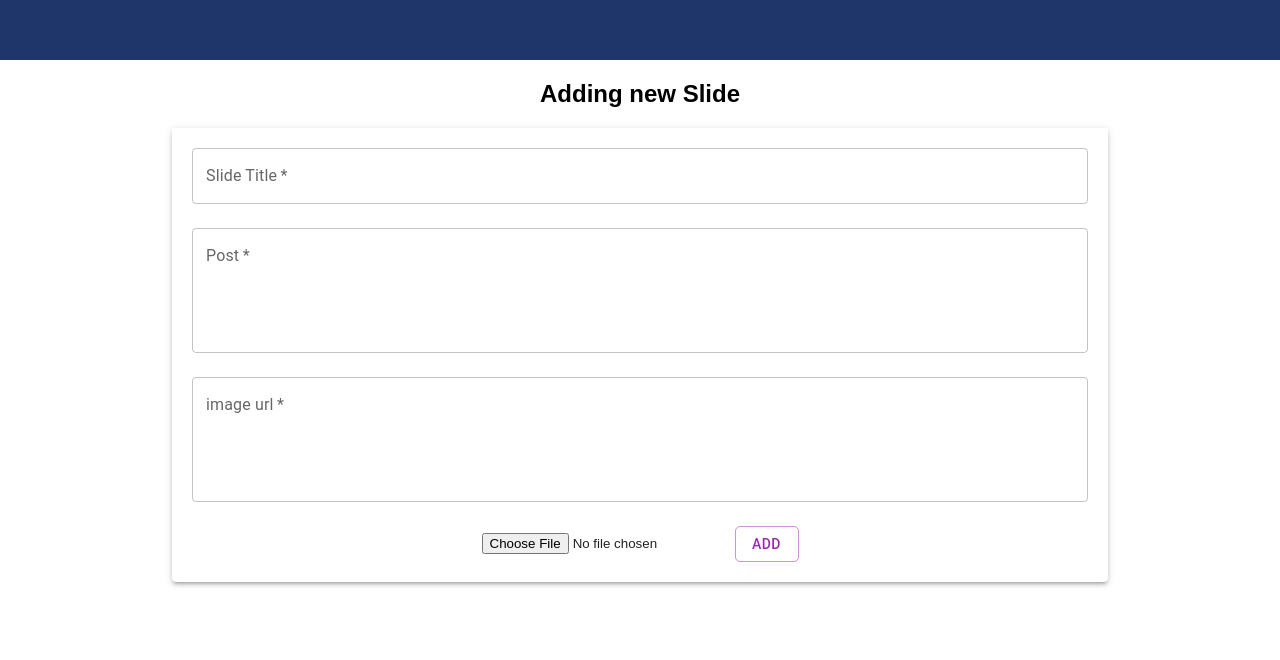
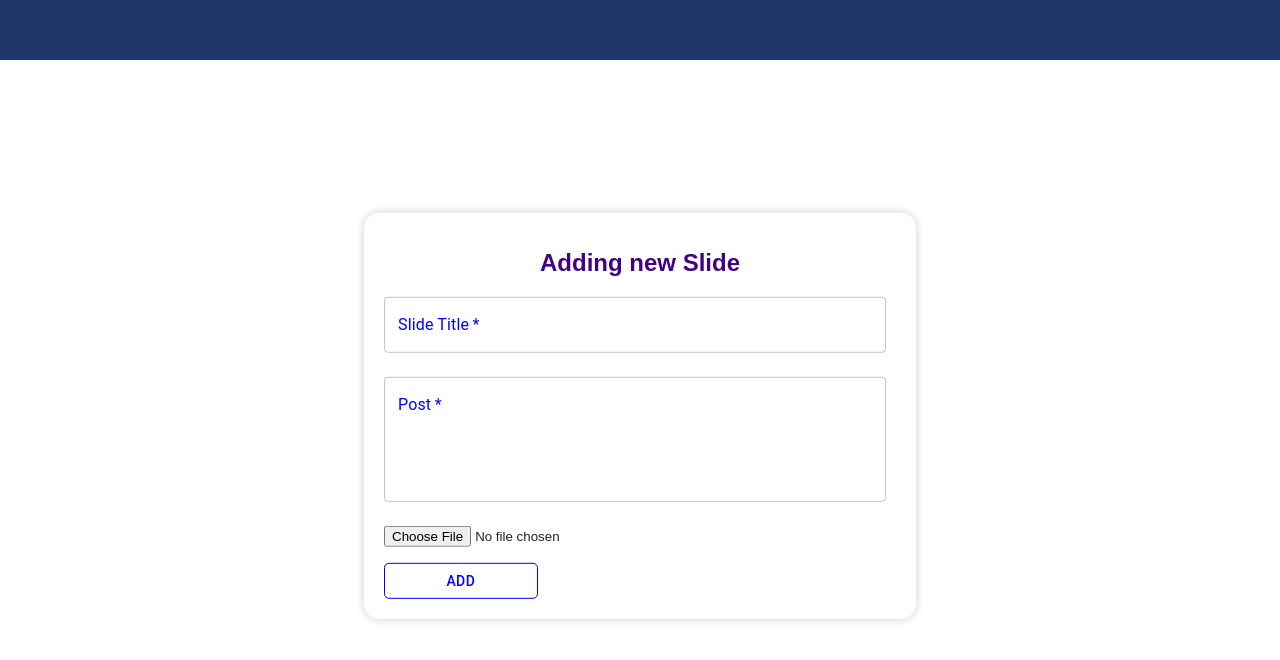
Before and after one commit to TakundaDzingirai/Digital-Signage, a React (Vite) app in the folder Client/: page /screens/content/1 in a window 1280 px wide. Shown: the top 660 px of the page. Built offline with nearby package versions, Linux system fonts and the light colour scheme.

Commit message:
ScreenContentForm refactoring

```diff
--- a/Client/src/Header.jsx
+++ b/Client/src/Header.jsx
@@ -1,5 +1,5 @@
 import "./Header.css";
-export default function Header({ source = "https://www.google.com/url?sa=i&url=https%3A%2F%2Fcca.uct.ac.za%2F&psig=AOvVaw27G4O0Z310P8EstknPLzS4&ust=1694946007751000&source=images&cd=vfe&opi=89978449&ved=0CBAQjRxqFwoTCNCIq4r0roEDFQAAAAAdAAAAABAE" }) {
+export default function Header({ source = "" }) {
   return (
     <div className="Header">
       <img src={source} alt="UCT logo" />
--- a/Client/src/React-forms/Form.css
+++ b/Client/src/React-forms/Form.css
@@ -1,7 +1,8 @@
 .form {
   box-shadow: 0px 0px 10px rgba(0, 0, 0, 0.2);
   border-radius: 15px;
-  width: 50%;
+  position: relative;
+  width: 40%;
   margin: 0 auto;
   padding: 20px;
   text-align: center;
@@ -20,3 +21,14 @@
   pointer-events: none;
   /* Prevent user interaction with the dimmed form */
 }
+
+.TextField {
+  width: 98%;
+
+}
+
+h2 {
+  color: rgb(67, 2, 128);
+  margin-top: 2vh;
+
+}
--- a/Client/src/React-forms/ScreenContentForm.jsx
+++ b/Client/src/React-forms/ScreenContentForm.jsx
@@ -1,21 +1,23 @@
 import { useEffect, useState } from "react";
-import "./ScreenContentForm.css";
+import "./Form.css";
 import { TextField, Button, Paper } from "@mui/material";
 import { ToastContainer, toast } from "react-toastify";
 import ScreenPanel from "../ScreenComponents/ScreenPanel";
 import { useParams } from "react-router-dom";
 import Axios from "axios";
+import CircularIndeterminate from "../CircularIndeterminate";
 
 export default function ScreenContentForm() {
   const [title, setTitle] = useState("");
   const [text, setText] = useState("");
-  const [url, seturl] = useState("");
+
   const [titleError, setTitleError] = useState(false);
   const [textError, setTextError] = useState(false);
   const [urlError, seturlError] = useState(false);
   const [selectedImage, setSelectedImage] = useState(null);
   const [isAdded, setAdded] = useState(false);
   const { screenId } = useParams();
+  const [show, setShow] = useState(false);
 
   console.log("SCREEN ID: ", screenId);
 
@@ -23,13 +25,13 @@ export default function ScreenContentForm() {
     if (isAdded) {
       setTitle("");
       setText("");
-      seturl("");
+
       setSelectedImage(null);
       setAdded(false);
-
+      toast.success("Added Succesfully!");
     }
 
-  },)
+  }, [isAdded, show])
 
 
   const handleSubmit = (event) => {
@@ -44,28 +46,25 @@ export default function ScreenContentForm() {
     if (title === "") {
       setTitleError(true);
     }
-    if (url == "") {
-      seturlError(true);
-    }
 
-    if (!(textError || titleError || urlError)) {
-      console.log(title, text, url);
+
+    if (!(textError || titleError)) {
+
       const data = {
         slideTitle: title,
         post: text,
         imageUrl: selectedImage,
       };
-      console.log(data);
+      setShow(true);
       Axios.post(`http://localhost:3000/content/${screenId}`, data)
         .then((response) => {
-          toast.success("Added Succesfully!");
+
           setAdded(true);
-
-
-          console.log("THE RESPONSE!!", response.data);
+          setShow(false);
         })
         .catch((err) => {
-          console.log("ERROR ENCOUNTERED: ", err.message);
+          toast.error(err);
+          setShow(false);
         });
     }
   };
@@ -86,40 +85,48 @@ export default function ScreenContentForm() {
     };
   }
 
+
+  const styl = {
+    marginTop: show ? "2vh" : "2vh", // Conditionally set marginTop
+    opacity: show ? "0.3" : "1", // Conditionally set opacity
+    pointerEvents: show ? "none" : "auto", // Conditionally set pointerEvents
+  };
+
   return (
     <>
       <ScreenPanel />
-      <h2>Adding new Slide</h2>
+
       <Paper
         elevation={3} // Adds a shadow effect
-        style={{
-          padding: "20px",
-          display: "flex",
-          flexDirection: "column",
-          alignItems: "center",
-          width: "70%", // Adjust the width as needed
-          margin: "0 auto", // Center the form horizontally
-          // backgroundColor: "rgba(10, 10, 10, 0.3)"
-        }}
+
       >
         <ToastContainer />
-        <form
+        {show && (<CircularIndeterminate />)}
+
+        <form className="form"
           autoComplete="off"
           onSubmit={handleSubmit}
-        // encType="multipart/form-data"
+          // encType="multipart/form-data"
+
+          style={styl}
         >
+          <h2>Adding new Slide</h2>
           <TextField
+            className="TextField"
             label="Slide Title"
             onChange={(e) => setTitle(e.target.value)}
             required
             variant="outlined"
             color="secondary"
             type="text"
-            sx={{ mb: 3, width: "100%" }}
+            sx={{ mb: 3 }}
             value={title}
             error={titleError}
+            InputLabelProps={{ style: { color: 'blue' } }}
           />
           <TextField
+            className="TextField"
+
             label="Post"
             onChange={(e) => setText(e.target.value)}
             required
@@ -129,23 +136,10 @@ export default function ScreenContentForm() {
             rows={4} // Optionally, you can set the number of rows to display initially
             value={text}
             error={textError}
-            sx={{ mb: 3, width: "100%" }}
-          // InputLabelProps={{
-          //   style: { color: "lightgrey" }, // Set label color to light grey
-          // }}
+            sx={{ mb: 3, }}
+            InputLabelProps={{ style: { color: 'blue' } }}
           />
-          <TextField
-            label="image url"
-            onChange={(e) => seturl(e.target.value)}
-            required
-            variant="outlined"
-            color="secondary"
-            multiline // Set multiline to true
-            rows={4} // Optionally, you can set the number of rows to display initially
-            value={url}
-            error={urlError}
-            sx={{ mb: 3, width: "100%" }}
-          />
+
           <input
             name="image"
             type="file"
@@ -156,7 +150,8 @@ export default function ScreenContentForm() {
             variant="outlined"
             color="secondary"
             type="submit"
-            style={{ borderRadius: "5px" }}
+            style={{ borderRadius: "5px", width: "30%", marginTop: "2vh", color: 'blue', borderColor: 'blue' }}
+
           >
             Add
           </Button>
```
